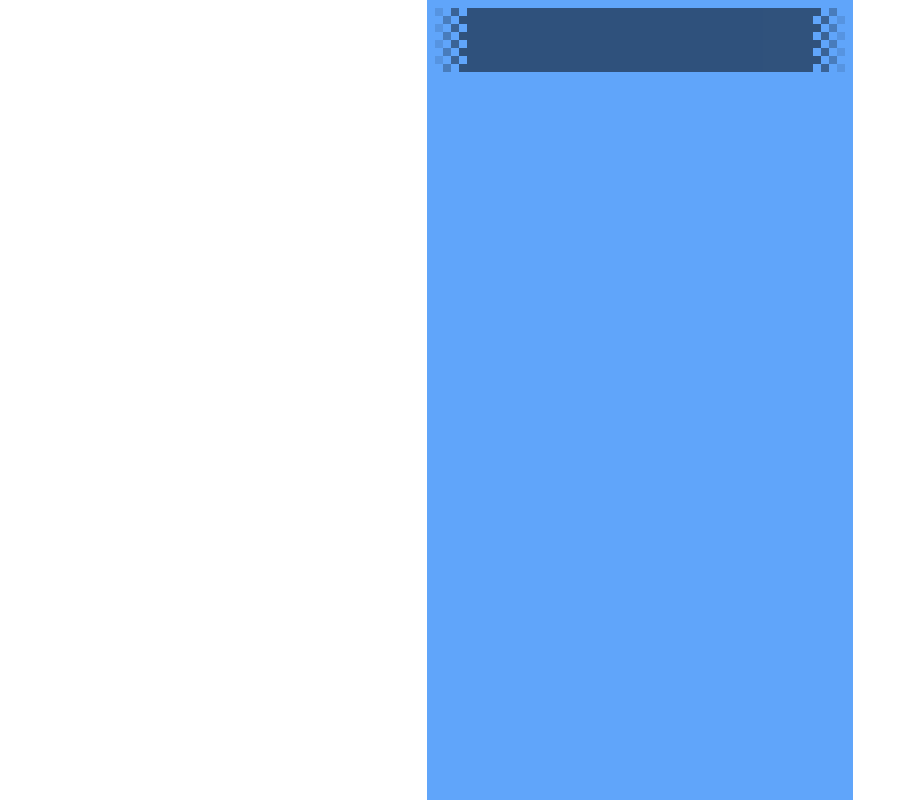
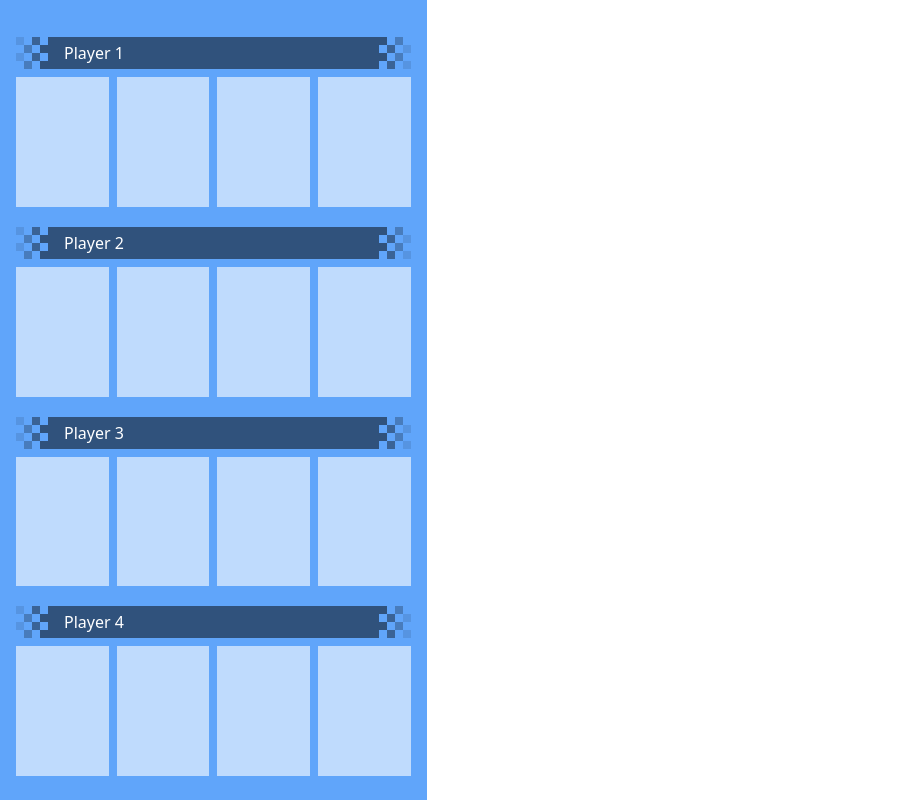
Before and after one commit to Alvadda/mario-kart-randomizer, a React (Vite) app: page / in a window 1280 px wide. Shown: the whole page, without its empty margins (0-900 px from the left). Built offline with nearby package versions, Linux system fonts and the light colour scheme.

Commit message:
layout improvements

```diff
--- a/src/App.tsx
+++ b/src/App.tsx
@@ -1,10 +1,11 @@
-import { Generate } from '@/pages/generate'
+import { MainContainer } from '@/layout/mainContainer'
+import { Randomizer } from '@/pages/randomizer'
 
 function App() {
     return (
-        <div className="flex justify-center items-center">
-            <Generate />
-        </div>
+        <MainContainer>
+            <Randomizer />
+        </MainContainer>
     )
 }
 
--- /dev/null
+++ b/src/components/player.tsx
@@ -0,0 +1,20 @@
+import { PlayerBanner } from '@/components/playerBanner'
+import { Selector } from '@/components/selector'
+
+type PlayerProps = {
+    name: string
+}
+
+export const Player = ({ name }: PlayerProps) => {
+    return (
+        <div className=" w-full flex flex-col gap-2">
+            <PlayerBanner name={name} />
+            <div className="flex gap-2">
+                <Selector />
+                <Selector />
+                <Selector />
+                <Selector />
+            </div>
+        </div>
+    )
+}
--- a/src/components/playerBanner.tsx
+++ b/src/components/playerBanner.tsx
@@ -6,7 +6,7 @@ export const PlayerBanner = ({ name }: PlayerBannerProps) => {
     return (
         <div className="flex h-8">
             <PlayerBannerFlag flip />
-            <div className="h-full w-full bg-black opacity-50">
+            <div className="h-full w-full bg-black/50 text-white px-4 flex items-center capitalize">
                 <span>{name}</span>
             </div>
             <PlayerBannerFlag />
--- /dev/null
+++ b/src/components/selector.tsx
@@ -0,0 +1,3 @@
+export const Selector = () => {
+    return <div className="w-full bg-white/60 aspect-[5/7]"></div>
+}
--- /dev/null
+++ b/src/layout/mainContainer.tsx
@@ -0,0 +1,9 @@
+type MainContainerProps = {
+    children: JSX.Element
+}
+
+export const MainContainer = ({ children }: MainContainerProps) => {
+    return (
+        <div className="px-4 py-6 h-screen bg-blue-400 lg:w-1/3 md:w-3/5 w-screen">{children}</div>
+    )
+}
--- a/src/pages/generate.tsx
+++ /dev/null
@@ -1,10 +0,0 @@
-import { PlayerBanner } from '@/components/playerBanner'
-
-export const Generate = () => {
-    return (
-        <div className="h-screen bg-blue-400 lg:w-1/3 sm:w-screen p-2">
-            <PlayerBanner name="Player 1" />
-            <PlayerBanner name="Player 2" />
-        </div>
-    )
-}
--- /dev/null
+++ b/src/pages/randomizer.tsx
@@ -0,0 +1,12 @@
+import { Player } from '@/components/player'
+
+export const Randomizer = () => {
+    return (
+        <div className="h-full w-full flex flex-col gap-5 justify-end">
+            <Player name="player 1" />
+            <Player name="player 2" />
+            <Player name="player 3" />
+            <Player name="player 4" />
+        </div>
+    )
+}
```
Also changed, not shown: .prettierrc.json.
